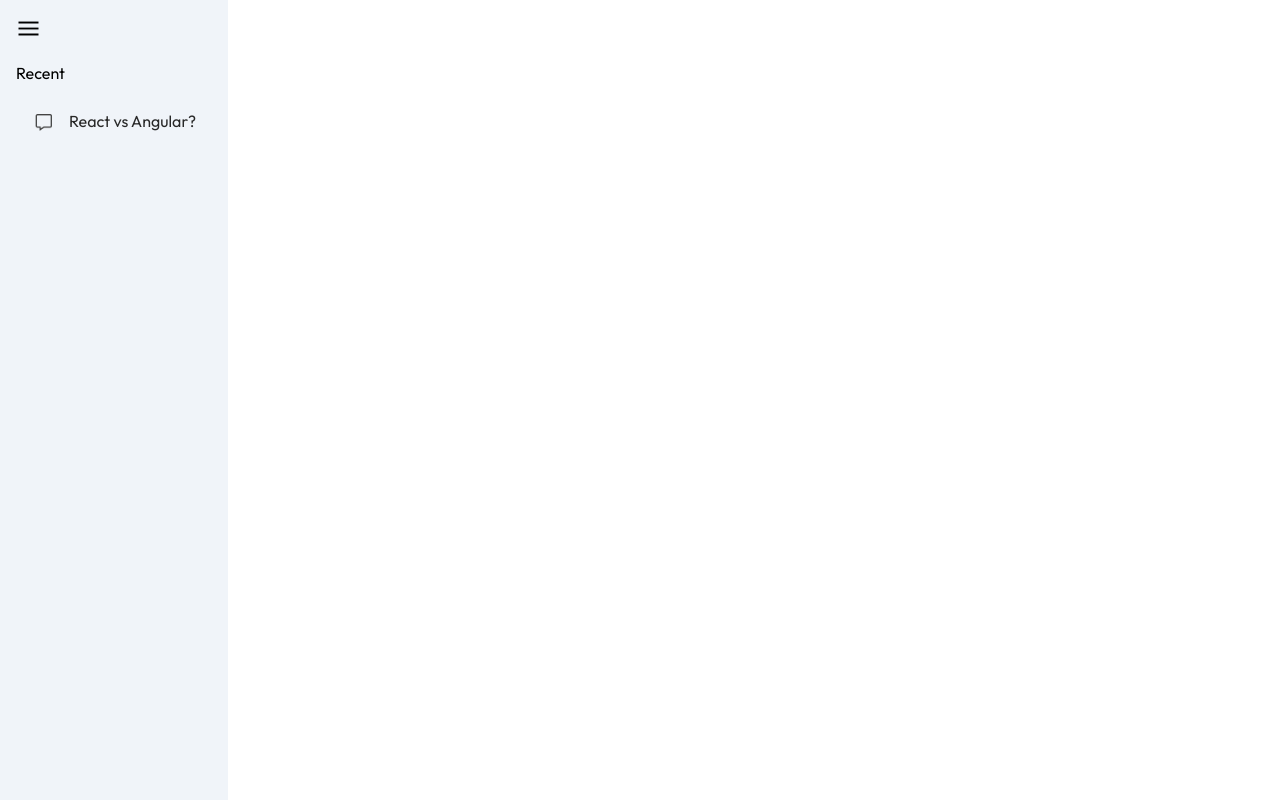
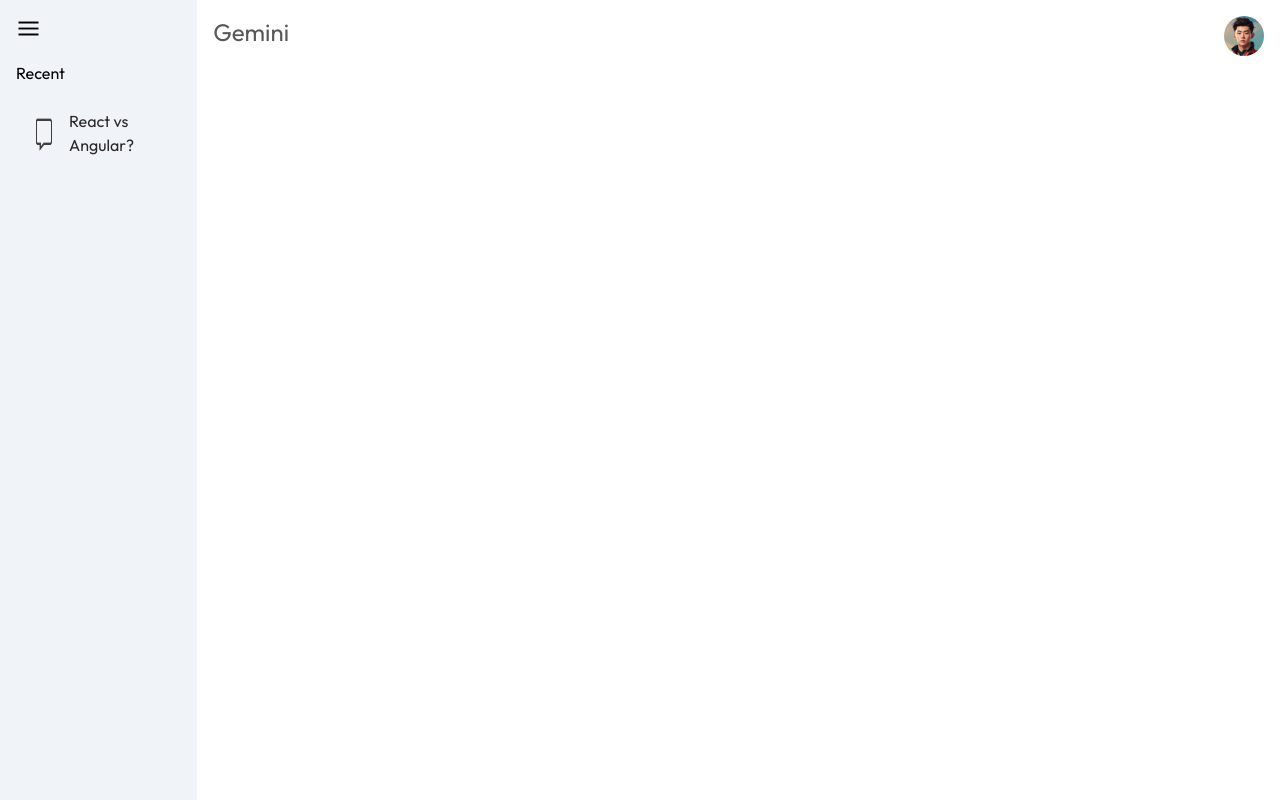
Before and after one commit to viveksingh-01/lumina, a React (Vite) app: page / in a window 1280 px wide. Built offline with nearby package versions, Linux system fonts and the light colour scheme.

Commit message:
Add Main component and show navbar

```diff
--- a/src/App.jsx
+++ b/src/App.jsx
@@ -1,10 +1,12 @@
 import React from "react";
 import Sidebar from "./components/Sidebar/Sidebar.jsx";
+import Main from "./components/Main/Main.jsx";
 
 const App = () => {
   return (
-      <main>
+      <main className="flex flex-nowrap">
         <Sidebar/>
+        <Main/>
       </main>
   )
 };
--- /dev/null
+++ b/src/components/Main/Main.jsx
@@ -0,0 +1,15 @@
+import React from 'react';
+import {assets} from "../../assets/assets.js";
+
+function Main() {
+  return (
+      <div className="w-full p-4">
+        <nav className="flex justify-between">
+          <p className="text-2xl text-[#585858]">Gemini</p>
+          <img src={assets.user_icon} width="40px" className="rounded-full" alt="user icon"/>
+        </nav>
+      </div>
+  );
+}
+
+export default Main;
```
